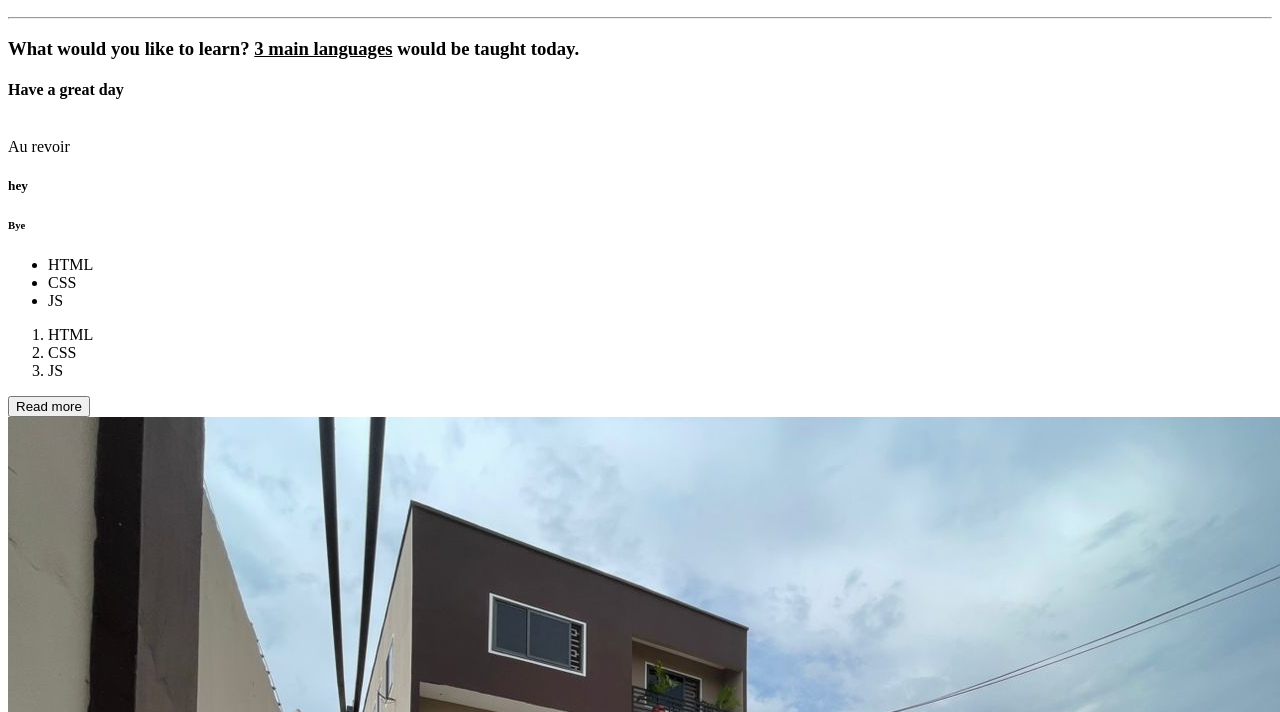
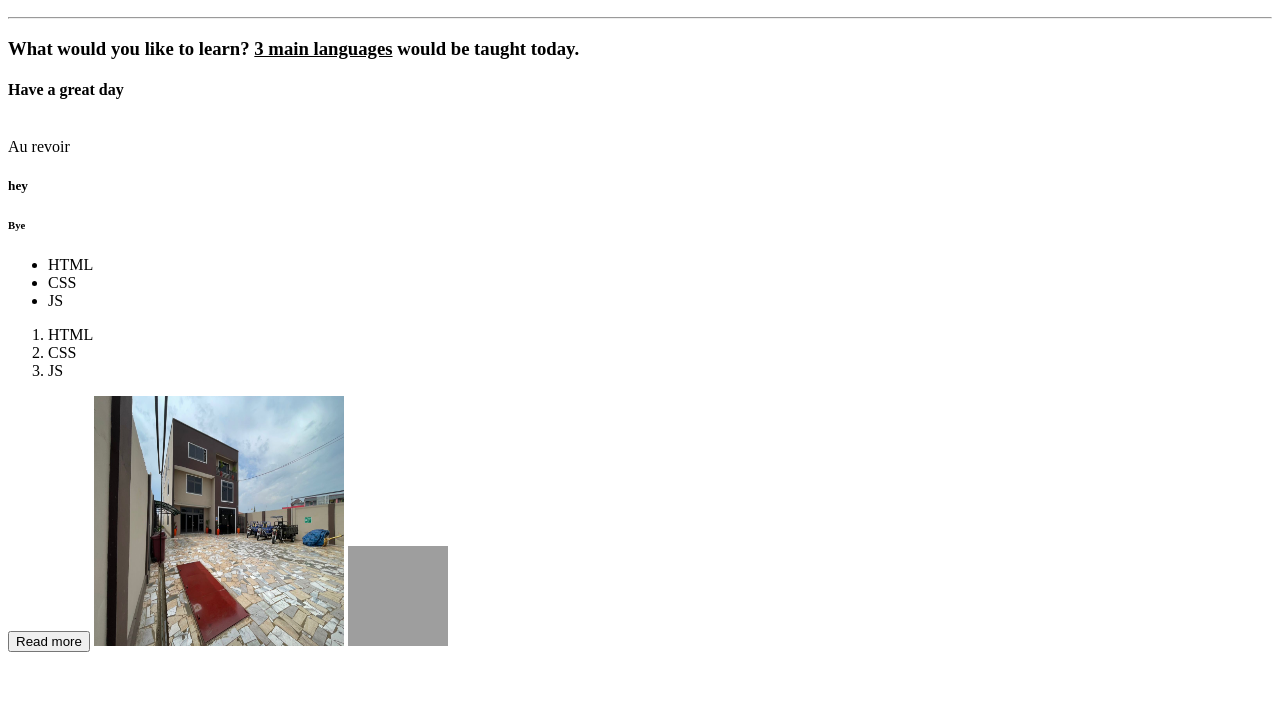
Before and after one commit to jessicaagyepong53-lab/T4G-lesson1, a plain HTML site: page index.html in a window 1280 px wide. Shown: the part 240-952 px from the top of the page. After the commit the page ends 900 px from the top, so only its background shows below. Drawn offline with Linux system fonts and the light colour scheme; grey boxes are pictures that could not be loaded.

Commit message:
Additions

```diff
--- a/index.html
+++ b/index.html
@@ -34,7 +34,7 @@
         <li>JS</li>
         </ol>
         <Button>Read more</Button>
-        <img src="Images/Outside.jpeg" alt="">
+        <img src="Images/Outside.jpeg" alt="Outside view" width="250" height="250">
         <img src="https://static.vecteezy.com/system/resources/thumbnails/050/393/628/small/cute-curious-gray-and-white-kitten-in-a-long-shot-photo.jpg" alt="" width="100" height="100">
     </body>
 
```
